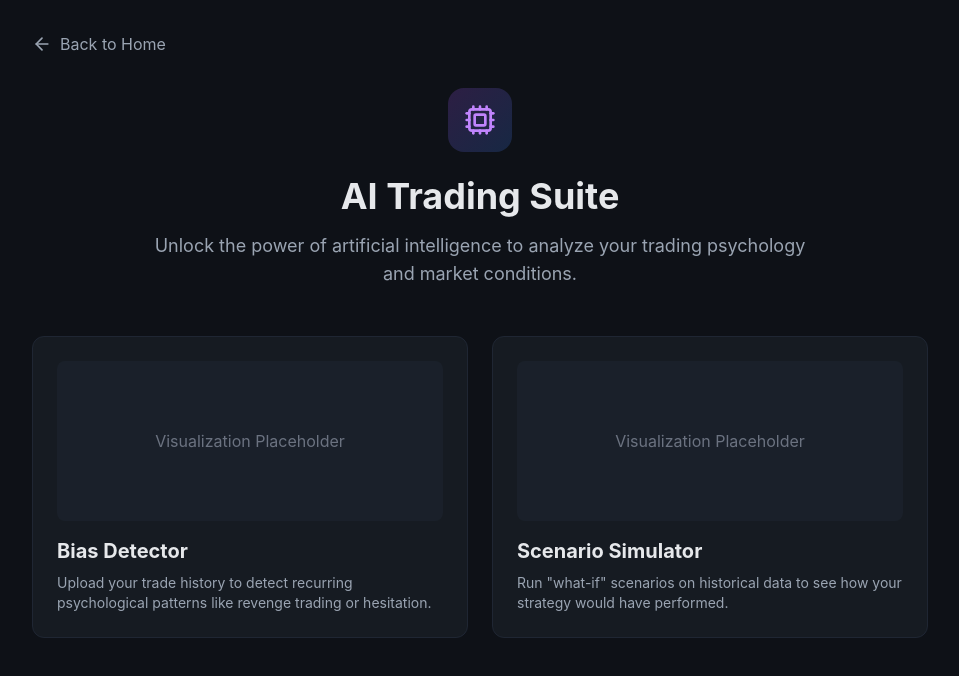
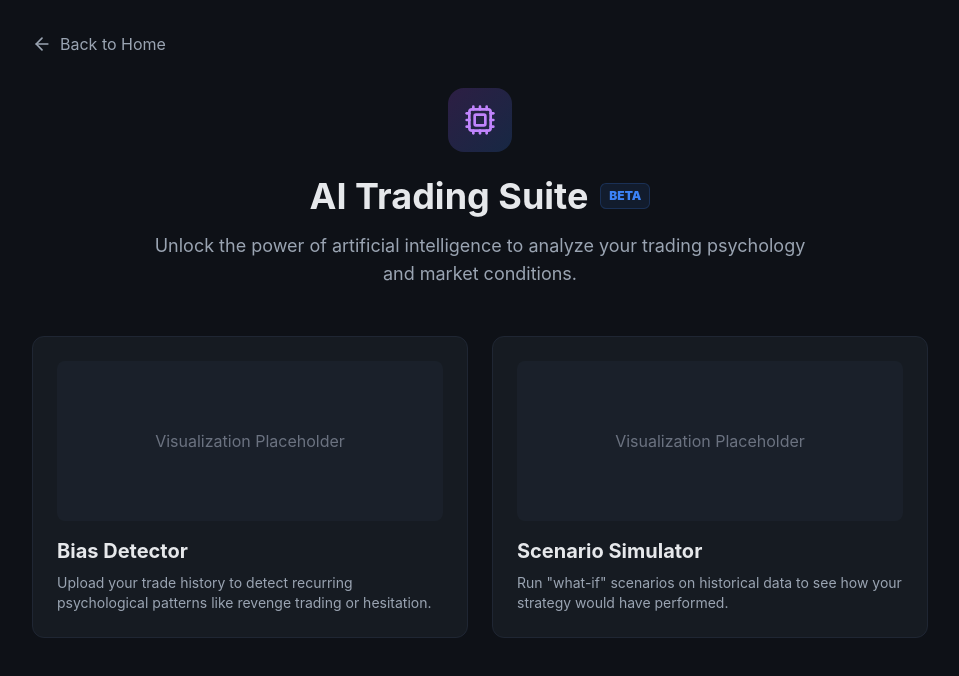
Before and after one commit to hfaragallah/tradelense, a React (Vite) app: page /ai-tools in a window 1280 px wide. Shown: the top 676 px of the page, without its empty margins (160-1119 px from the left). Built offline with nearby package versions, Linux system fonts and the light colour scheme; no server answers.

Commit message:
ui: add beta status indicators across the platform

```diff
--- a/components/Layout.tsx
+++ b/components/Layout.tsx
@@ -97,11 +97,14 @@ export const Layout: React.FC<LayoutProps> = ({
           {/* Logo & Search */}
           <div className="flex items-center gap-4 md:gap-8 flex-1">
             <div
-              className="flex items-center gap-2 cursor-pointer"
+              className="flex items-center gap-2 cursor-pointer group"
               onClick={() => handleNavClick('feed')}
             >
               <img src="/logo.svg" alt="TraderLense" className="w-8 h-8" />
-              <span className="hidden md:block text-xl font-bold tracking-tight text-text-primary">TraderLense</span>
+              <div className="flex items-baseline gap-1.5">
+                <span className="hidden md:block text-xl font-bold tracking-tight text-text-primary">TraderLense</span>
+                <span className="text-[10px] font-black bg-status-neutral/10 text-status-neutral px-1.5 py-0.5 rounded border border-status-neutral/20 shadow-sm shadow-blue-900/10">BETA</span>
+              </div>
             </div>
 
             <button
--- a/pages/AIToolsPage.tsx
+++ b/pages/AIToolsPage.tsx
@@ -21,7 +21,10 @@ const AIToolsPage: React.FC = () => {
                         <div className="w-16 h-16 rounded-2xl bg-gradient-to-br from-purple-500/20 to-blue-500/20 flex items-center justify-center mx-auto mb-6 text-purple-400">
                             <Cpu size={32} />
                         </div>
-                        <h1 className="text-4xl font-bold mb-4">AI Trading Suite</h1>
+                        <h1 className="text-4xl font-bold mb-4 flex items-center justify-center gap-3">
+                            AI Trading Suite
+                            <span className="text-xs font-black bg-status-neutral/10 text-status-neutral px-2 py-1 rounded-md border border-status-neutral/20">BETA</span>
+                        </h1>
                         <p className="text-text-secondary text-lg max-w-2xl mx-auto">
                             Unlock the power of artificial intelligence to analyze your trading psychology and market conditions.
                         </p>
```
Also changed, not shown: pages/LandingPage.tsx (+8 -5 lines).
